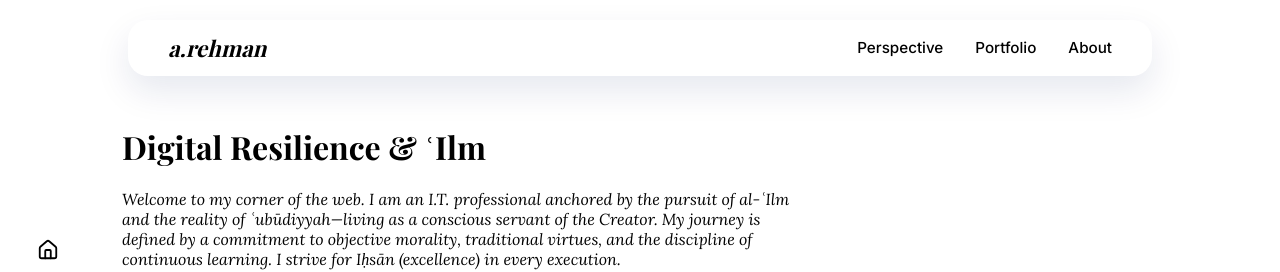
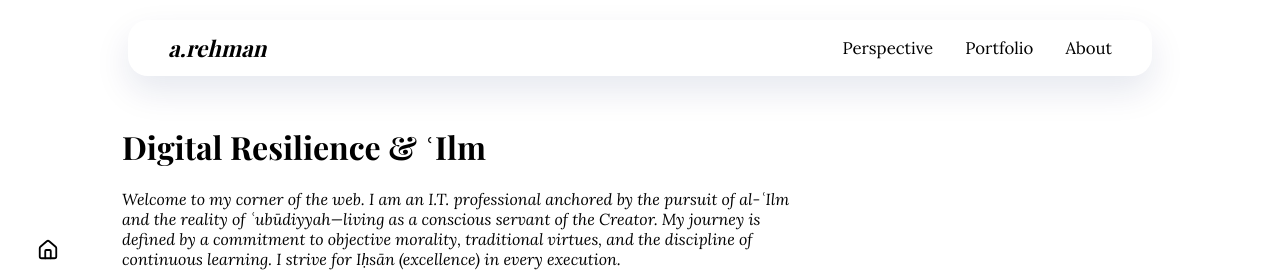
Before and after one commit to arehman-dev/arehman-dev.github.io, a Jekyll site: the page built from index.md, in a window 1280 px wide. Shown: the top 272 px of the page. Built offline with Jekyll 4.4.1, drawn with Linux system fonts in a browser that asks for light colours; some web fonts are replaced.

Commit message:
Style: Update top bar links to Lora serif font 1.05rem size

```diff
--- a/assets/css/style.css
+++ b/assets/css/style.css
@@ -140,8 +140,9 @@ html.dark body {
 
 .top-links a {
     text-decoration: none;
+    font-family: 'Lora', serif;
     font-weight: 500;
-    font-size: 0.95rem;
+    font-size: 1.05rem;
     transition: all 0.2s ease;
 }
 
```
